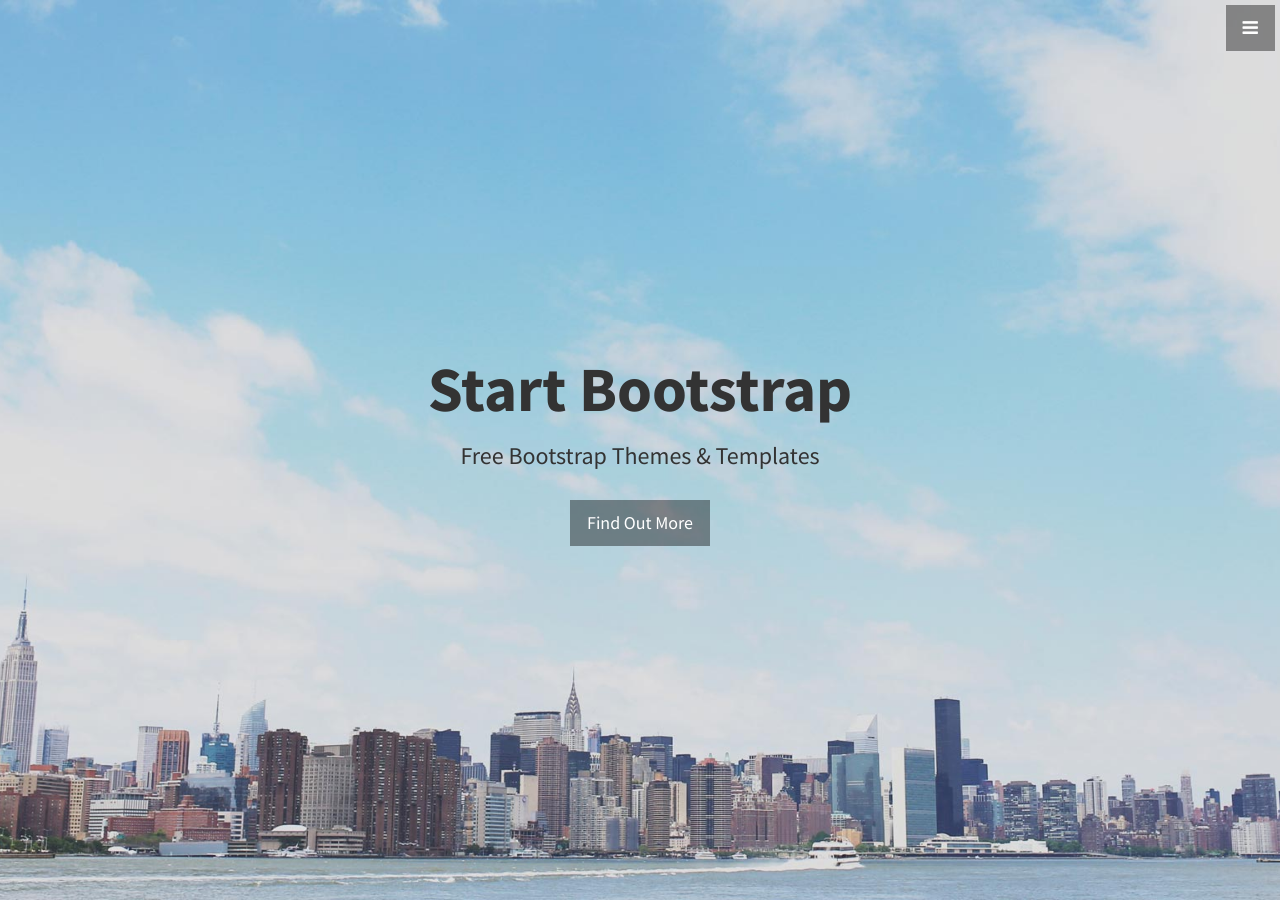
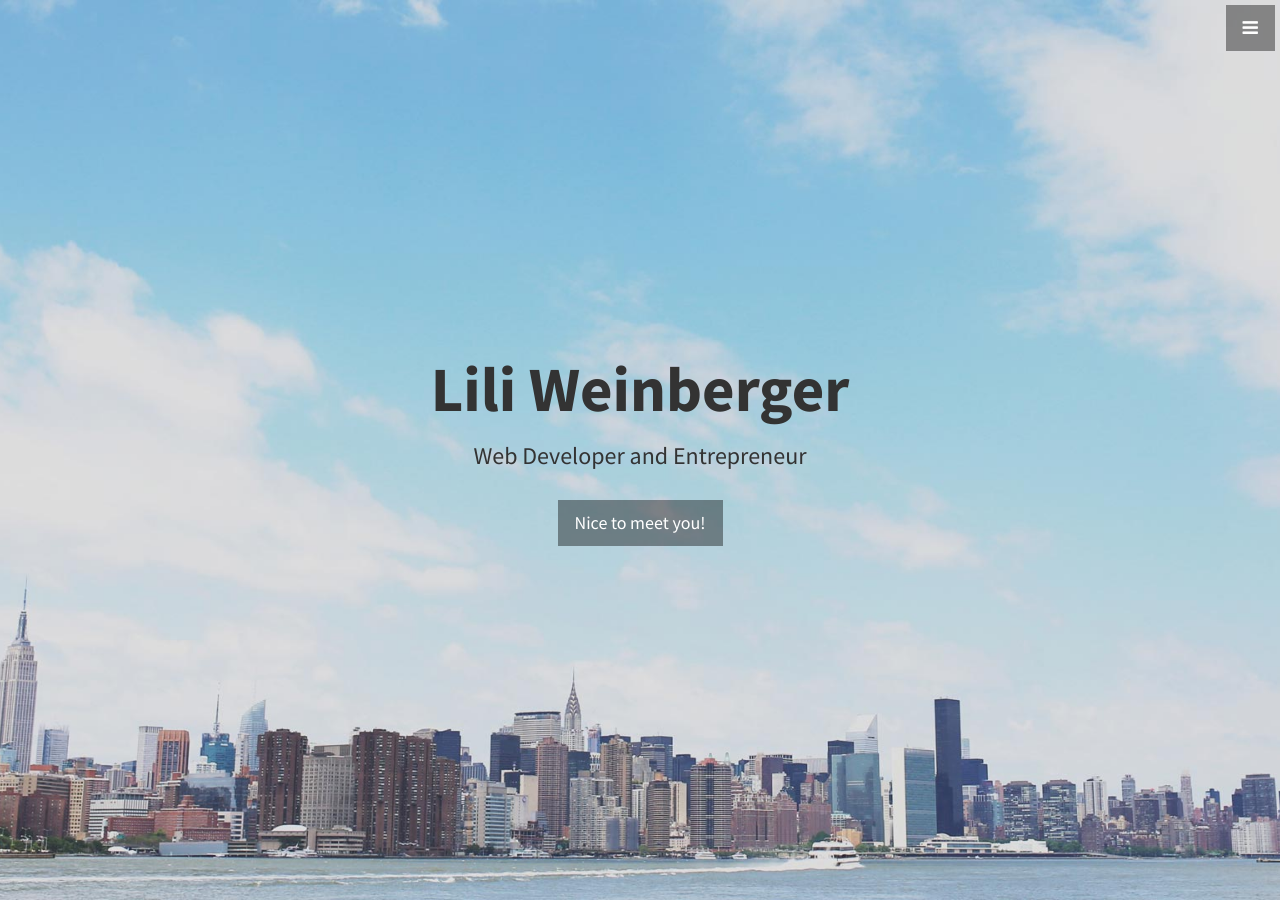
Before and after one commit to Lwein005/Portfolio-Site, a Jekyll site: the page built from index.html, in a window 1280 px wide and 900 px high. Built offline with Jekyll 4.4.1, drawn with Linux system fonts in a browser that asks for light colours.

Commit message:
Change title text in header

```diff
--- a/_includes/header.html
+++ b/_includes/header.html
@@ -1,8 +1,8 @@
 <header id="top" class="header">
   <div class="text-vertical-center">
-    <h1>Start Bootstrap</h1>
-    <h3>Free Bootstrap Themes &amp; Templates</h3>
+    <h1>Lili Weinberger</h1>
+    <h3>Web Developer and Entrepreneur</h3>
     <br>
-    <a href="#about" class="btn btn-dark btn-lg">Find Out More</a>
+    <a href="#about" class="btn btn-dark btn-lg">Nice to meet you!</a>
   </div>
 </header>
```
